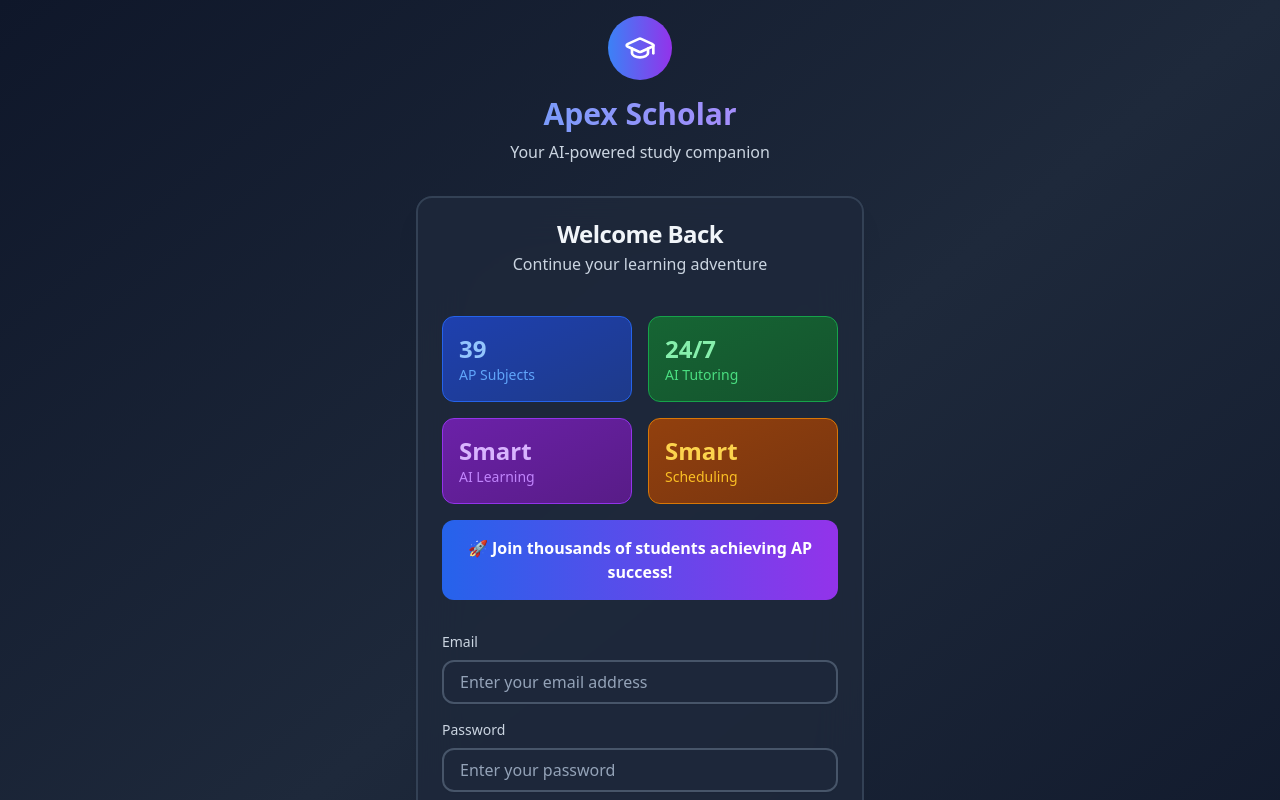
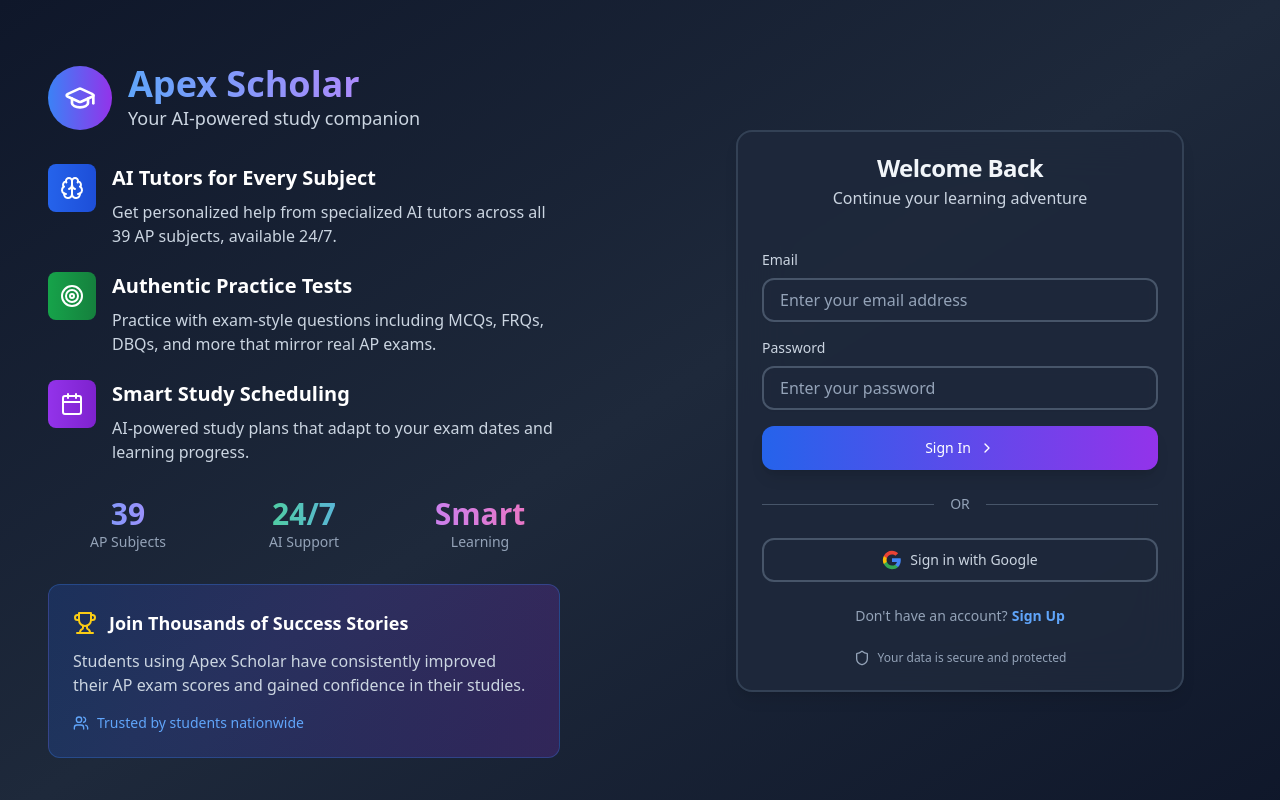
Before and after one commit to AnvithPothula/apex-scholar, a React (Create React App) app in the folder ap-prep-hub/: page /login in a window 1280 px wide. Shown: the top 800 px of the page. Built offline with nearby package versions, Linux system fonts and the light colour scheme; no server answers.

Commit message:
login improvements

```diff
--- a/ap-prep-hub/src/components/auth/LoginPage.jsx
+++ b/ap-prep-hub/src/components/auth/LoginPage.jsx
@@ -1,6 +1,7 @@
 import React, { useState, useEffect } from 'react';
 import { useNavigate, useLocation } from 'react-router-dom';
-import { GraduationCap } from 'lucide-react';
+import { GraduationCap, Brain, Calendar, Shield, Target, ChevronRight, Users, Zap, Trophy } from 'lucide-react';
+import { motion } from 'framer-motion';
 import { Button, Input, Card, CardHeader, CardTitle, CardContent } from '../ui/UIComponents';
 import { useAuth } from '../../contexts/AuthContext';
 import GoogleIcon from '../ui/GoogleIcon';
@@ -75,9 +76,117 @@
     };
 
     return (
-        <div className="flex items-center justify-center min-h-screen bg-gradient-to-br from-slate-900 via-slate-800 to-slate-900 p-4">
-            <div className="w-full max-w-md">
-                <div className="text-center mb-8">
+        <div className="min-h-screen bg-gradient-to-br from-slate-900 via-slate-800 to-slate-900 flex">
+            {/* Left Side - App Information */}
+            <div className="hidden lg:flex lg:w-1/2 flex-col justify-center px-12 py-16">
+                <motion.div
+                    initial={{ opacity: 0, x: -50 }}
+                    animate={{ opacity: 1, x: 0 }}
+                    transition={{ duration: 0.8 }}
+                    className="max-w-lg"
+                >
+                    {/* Logo and Main Title */}
+                    <div className="flex items-center mb-8">
+                        <div className="inline-flex items-center justify-center w-16 h-16 rounded-full bg-gradient-to-r from-blue-500 to-purple-600 mr-4">
+                            <GraduationCap className="w-8 h-8 text-white" />
+                        </div>
+                        <div>
+                            <h1 className="text-4xl font-bold bg-gradient-to-r from-blue-400 to-purple-400 bg-clip-text text-transparent">
+                                Apex Scholar
+                            </h1>
+                            <p className="text-slate-300 text-lg">Your AI-powered study companion</p>
+                        </div>
+                    </div>
+
+                    {/* Main Selling Points */}
+                    <motion.div
+                        initial={{ opacity: 0, y: 20 }}
+                        animate={{ opacity: 1, y: 0 }}
+                        transition={{ duration: 0.8, delay: 0.2 }}
+                        className="space-y-6 mb-8"
+                    >
+                        <div className="flex items-start space-x-4">
+                            <div className="flex-shrink-0 w-12 h-12 rounded-lg bg-gradient-to-r from-blue-600 to-blue-700 flex items-center justify-center">
+                                <Brain className="w-6 h-6 text-white" />
+                            </div>
+                            <div>
+                                <h3 className="text-xl font-semibold text-white mb-2">AI Tutors for Every Subject</h3>
+                                <p className="text-slate-300">Get personalized help from specialized AI tutors across all 39 AP subjects, available 24/7.</p>
+                            </div>
+                        </div>
+
+                        <div className="flex items-start space-x-4">
+                            <div className="flex-shrink-0 w-12 h-12 rounded-lg bg-gradient-to-r from-green-600 to-green-700 flex items-center justify-center">
+                                <Target className="w-6 h-6 text-white" />
+                            </div>
+                            <div>
+                                <h3 className="text-xl font-semibold text-white mb-2">Authentic Practice Tests</h3>
+                                <p className="text-slate-300">Practice with exam-style questions including MCQs, FRQs, DBQs, and more that mirror real AP exams.</p>
+                            </div>
+                        </div>
+
+                        <div className="flex items-start space-x-4">
+                            <div className="flex-shrink-0 w-12 h-12 rounded-lg bg-gradient-to-r from-purple-600 to-purple-700 flex items-center justify-center">
+                                <Calendar className="w-6 h-6 text-white" />
+                            </div>
+                            <div>
+                                <h3 className="text-xl font-semibold text-white mb-2">Smart Study Scheduling</h3>
+                                <p className="text-slate-300">AI-powered study plans that adapt to your exam dates and learning progress.</p>
+                            </div>
+                        </div>
+                    </motion.div>
+
+                    {/* Stats */}
+                    <motion.div
+                        initial={{ opacity: 0, y: 20 }}
+                        animate={{ opacity: 1, y: 0 }}
+                        transition={{ duration: 0.8, delay: 0.4 }}
+                        className="grid grid-cols-3 gap-4 mb-8"
+                    >
+                        <div className="text-center">
+                            <div className="text-3xl font-bold bg-gradient-to-r from-blue-400 to-purple-400 bg-clip-text text-transparent">39</div>
+                            <div className="text-sm text-slate-400">AP Subjects</div>
+                        </div>
+                        <div className="text-center">
+                            <div className="text-3xl font-bold bg-gradient-to-r from-green-400 to-blue-400 bg-clip-text text-transparent">24/7</div>
+                            <div className="text-sm text-slate-400">AI Support</div>
+                        </div>
+                        <div className="text-center">
+                            <div className="text-3xl font-bold bg-gradient-to-r from-purple-400 to-pink-400 bg-clip-text text-transparent">Smart</div>
+                            <div className="text-sm text-slate-400">Learning</div>
+                        </div>
+                    </motion.div>
+
+                    {/* Success Message */}
+                    <motion.div
+                        initial={{ opacity: 0, scale: 0.9 }}
+                        animate={{ opacity: 1, scale: 1 }}
+                        transition={{ duration: 0.8, delay: 0.6 }}
+                        className="bg-gradient-to-r from-blue-600/20 to-purple-600/20 border border-blue-500/30 rounded-xl p-6"
+                    >
+                        <div className="flex items-center space-x-3 mb-3">
+                            <Trophy className="w-6 h-6 text-yellow-400" />
+                            <span className="text-lg font-semibold text-white">Join Thousands of Success Stories</span>
+                        </div>
+                        <p className="text-slate-300">Students using Apex Scholar have consistently improved their AP exam scores and gained confidence in their studies.</p>
+                        <div className="flex items-center mt-4 space-x-2 text-blue-400">
+                            <Users className="w-4 h-4" />
+                            <span className="text-sm font-medium">Trusted by students nationwide</span>
+                        </div>
+                    </motion.div>
+                </motion.div>
+            </div>
+
+            {/* Right Side - Login Form */}
+            <div className="w-full lg:w-1/2 flex items-center justify-center p-4 lg:p-8">
+                <motion.div
+                    initial={{ opacity: 0, x: 50 }}
+                    animate={{ opacity: 1, x: 0 }}
+                    transition={{ duration: 0.8 }}
+                    className="w-full max-w-md"
+                >
+                    {/* Mobile Logo */}
+                    <div className="lg:hidden text-center mb-8">
                         <div className="inline-flex items-center justify-center w-16 h-16 rounded-full bg-gradient-to-r from-blue-500 to-purple-600 mb-4">
                             <GraduationCap className="w-8 h-8 text-white" />
                         </div>
@@ -87,42 +196,42 @@
                         <p className="text-slate-300">Your AI-powered study companion</p>
                     </div>
 
-                <Card className="border-2 border-slate-700 shadow-xl bg-slate-800">
+                    <Card className="border-2 border-slate-700 shadow-2xl bg-slate-800/90 backdrop-blur-sm">
                         <CardHeader className="text-center pb-4">
                             <CardTitle className="text-2xl text-slate-100">{isSignUp ? "Create an Account" : "Welcome Back"}</CardTitle>
                             <p className="text-slate-300">{isSignUp ? "Join thousands of AP students" : "Continue your learning adventure"}</p>
                         </CardHeader>
                         <CardContent className="p-6">
-                        {/* Stats Dashboard for Login Page */}
-                        <div className="mb-8 space-y-4">
-                            <div className="grid grid-cols-2 gap-4">
-                                <div className="bg-gradient-to-br from-blue-800 to-blue-900 rounded-xl p-4 border border-blue-600">
-                                    <div className="text-2xl font-bold text-blue-300">39</div>
-                                    <div className="text-sm text-blue-400">AP Subjects</div>
+                            {/* Quick Benefits for Mobile */}
+                            <div className="lg:hidden mb-6 space-y-3">
+                                <div className="flex items-center space-x-3 text-sm">
+                                    <div className="w-8 h-8 rounded-full bg-blue-600 flex items-center justify-center">
+                                        <Brain className="w-4 h-4 text-white" />
                                     </div>
-                                <div className="bg-gradient-to-br from-green-800 to-green-900 rounded-xl p-4 border border-green-600">
-                                    <div className="text-2xl font-bold text-green-300">24/7</div>
-                                    <div className="text-sm text-green-400">AI Tutoring</div>
+                                    <span className="text-slate-300">39 AP subjects with AI tutors</span>
                                 </div>
+                                <div className="flex items-center space-x-3 text-sm">
+                                    <div className="w-8 h-8 rounded-full bg-green-600 flex items-center justify-center">
+                                        <Target className="w-4 h-4 text-white" />
                                     </div>
-                            <div className="grid grid-cols-2 gap-4">
-                                <div className="bg-gradient-to-br from-purple-800 to-purple-900 rounded-xl p-4 border border-purple-600">
-                                    <div className="text-2xl font-bold text-purple-300">Smart</div>
-                                    <div className="text-sm text-purple-400">AI Learning</div>
+                                    <span className="text-slate-300">Authentic practice tests</span>
                                 </div>
-                                <div className="bg-gradient-to-br from-amber-800 to-amber-900 rounded-xl p-4 border border-amber-600">
-                                    <div className="text-2xl font-bold text-amber-300">Smart</div>
-                                    <div className="text-sm text-amber-400">Scheduling</div>
+                                <div className="flex items-center space-x-3 text-sm">
+                                    <div className="w-8 h-8 rounded-full bg-purple-600 flex items-center justify-center">
+                                        <Zap className="w-4 h-4 text-white" />
                                     </div>
-                            </div>
-                            <div className="text-center p-4 bg-gradient-to-r from-blue-600 to-purple-600 rounded-xl text-white">
-                                <p className="font-semibold">🚀 Join thousands of students achieving AP success!</p>
+                                    <span className="text-slate-300">Smart study scheduling</span>
                                 </div>
                             </div>
 
                             <form onSubmit={handleAuthAction} className="space-y-4">
                                 {isSignUp && (
-                                <div>
+                                    <motion.div
+                                        initial={{ opacity: 0, height: 0 }}
+                                        animate={{ opacity: 1, height: 'auto' }}
+                                        exit={{ opacity: 0, height: 0 }}
+                                        transition={{ duration: 0.3 }}
+                                    >
                                         <label htmlFor="name" className="block text-sm font-medium mb-2 text-slate-300">Full Name</label>
                                         <Input
                                             id="name"
@@ -132,7 +241,7 @@
                                             placeholder="Enter your full name"
                                             required
                                         />
-                                </div>
+                                    </motion.div>
                                 )}
                                 <div>
                                     <label htmlFor="email" className="block text-sm font-medium mb-2 text-slate-300">Email</label>
@@ -159,16 +268,27 @@
                                     />
                                 </div>
                                 {error && (
-                                <div className="p-3 bg-red-900 border border-red-600 rounded-lg">
+                                    <motion.div
+                                        initial={{ opacity: 0, y: -10 }}
+                                        animate={{ opacity: 1, y: 0 }}
+                                        className="p-3 bg-red-900 border border-red-600 rounded-lg"
+                                    >
                                         <p className="text-sm text-red-300">{error}</p>
-                                </div>
+                                    </motion.div>
                                 )}
                                 <Button
-                                className="w-full h-11 bg-gradient-to-r from-blue-600 to-purple-600 hover:from-blue-700 hover:to-purple-700 shadow-lg hover:shadow-xl transition-all duration-200"
+                                    className="w-full h-11 bg-gradient-to-r from-blue-600 to-purple-600 hover:from-blue-700 hover:to-purple-700 shadow-lg hover:shadow-xl transition-all duration-200 flex items-center justify-center"
                                     type="submit"
                                     disabled={isLoading}
                                 >
-                                {isLoading ? "Processing..." : (isSignUp ? "Create Account" : "Sign In")}
+                                    {isLoading ? (
+                                        <div className="w-5 h-5 border-2 border-white border-t-transparent rounded-full animate-spin" />
+                                    ) : (
+                                        <>
+                                            {isSignUp ? "Create Account" : "Sign In"}
+                                            <ChevronRight className="w-4 h-4 ml-2" />
+                                        </>
+                                    )}
                                 </Button>
                             </form>
 
@@ -197,8 +317,15 @@
                                     {isSignUp ? "Sign In" : "Sign Up"}
                                 </button>
                             </p>
+
+                            {/* Security Notice */}
+                            <div className="mt-6 flex items-center justify-center space-x-2 text-xs text-slate-400">
+                                <Shield className="w-4 h-4" />
+                                <span>Your data is secure and protected</span>
+                            </div>
                         </CardContent>
                     </Card>
+                </motion.div>
             </div>
         </div>
     );
```
Lines whose indentation alone changed are shown as unchanged.
